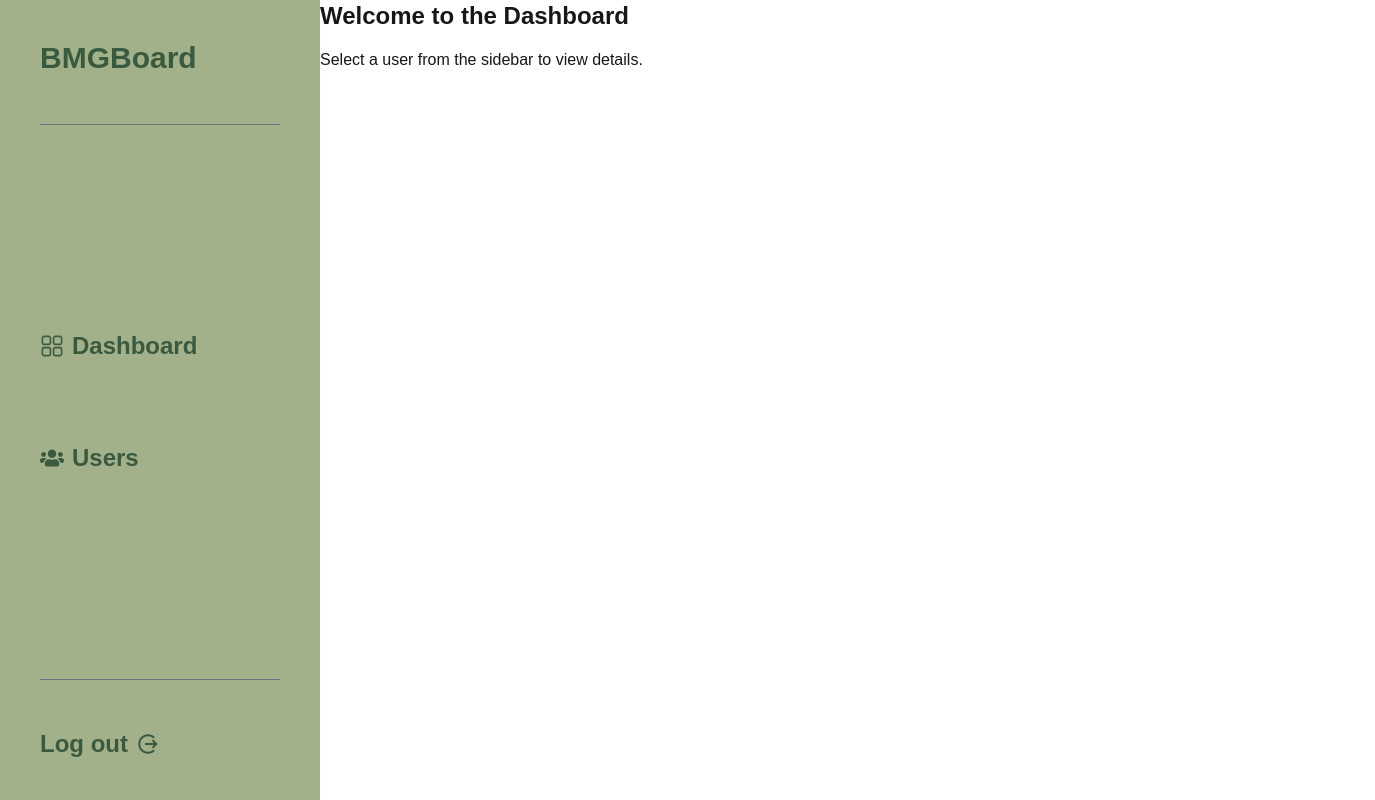
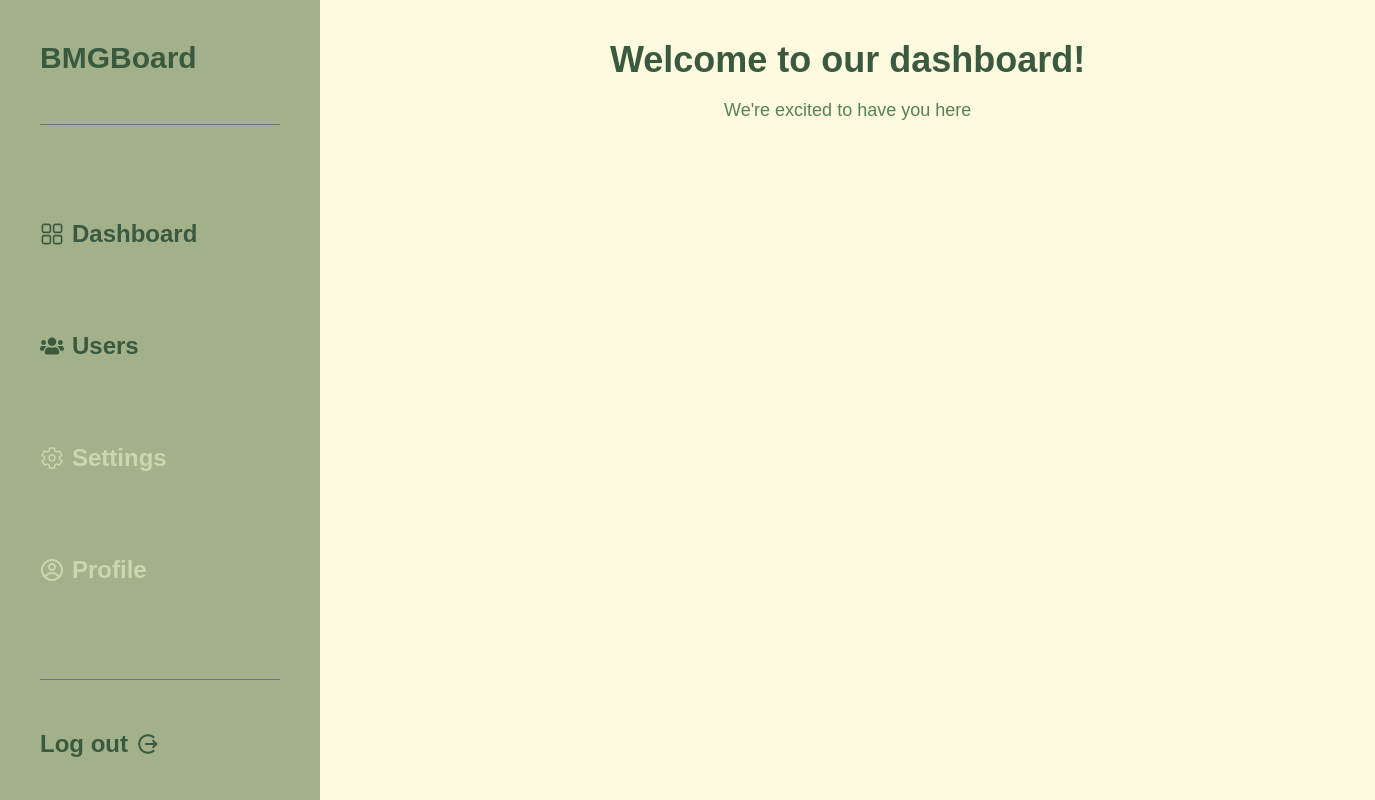
Before and after one commit to mariegrace31/my_dashboard, a Next.js app: page / in a window 1280 px wide. Shown: the whole page, 1375 px wide, since content can reach past the window. Built offline with nearby package versions, Linux system fonts and the light colour scheme.

Commit message:
Add the userprofile component

```diff
--- a/app/components/Sidebar.tsx
+++ b/app/components/Sidebar.tsx
@@ -3,21 +3,25 @@ import React from 'react';
 import { RxDashboard } from "react-icons/rx";
 import { FaUsers } from "react-icons/fa";
 import { IoMdLogOut } from "react-icons/io";
+import { IoSettingsOutline } from "react-icons/io5";
+import { CgProfile } from "react-icons/cg";
 
 function Sidebar() {
   return (
     <div className='w-[25%] bg-tertiary p-10 flex flex-col justify-between'>
       <div>
-        <h2 className='text-3xl font-black text-primary'>BMGBoard</h2>
+        <h2 className='text-3xl font-black text-primary cursor-pointer'>BMGBoard</h2>
         <hr className='mt-12 border-gray-500' />
       </div>
       <div className='flex flex-col gap-20'>
         <Link href="/" className='flex gap-2 items-center text-2xl text-primary font-bold hover:text-secondary'><RxDashboard />Dashboard</Link>
         <Link href="/users" className='flex gap-2 items-center text-2xl text-primary font-bold hover:text-secondary'><FaUsers />Users</Link>
+        <Link href=''className='flex gap-2 items-center text-2xl text-uns cursor-not-allowed font-bold'><IoSettingsOutline />Settings</Link>
+        <Link href=''className='flex gap-2 items-center text-2xl text-uns cursor-not-allowed font-bold'><CgProfile />Profile</Link>
       </div>
       <div>
         <hr className='mb-12 border-gray-500' />
-        <button className='flex gap-2 items-center text-2xl text-primary font-bold'>Log out<IoMdLogOut /></button>
+        <button className='flex gap-2 items-center text-2xl text-primary font-bold cursor-not-allowed'>Log out<IoMdLogOut /></button>
       </div>
     </div>
   )
--- /dev/null
+++ b/app/components/UserProfile.tsx
@@ -0,0 +1,31 @@
+import React from 'react';
+
+type UserProfileProps = {
+  name: string;
+  email: string;
+  phone: string;
+  address: {
+    street: string;
+    suite: string;
+    city: string;
+    zipcode: string;
+    geo: {
+      lat: string;
+      lng: string;
+    };
+  };
+};
+
+const UserProfile: React.FC<UserProfileProps> = ({ name, email, phone, address }) => {
+  return (
+    <div className="p-4 border rounded-md shadow-md">
+      <h2 className="text-2xl font-semibold">{name}</h2>
+      <p>Email: {email}</p>
+      <p>Phone: {phone}</p>
+      <p>Address: {address.street}, {address.suite}, {address.city}, {address.zipcode}</p>
+      <p>Geo: Lat: {address.geo.lat}, Lng: {address.geo.lng}</p>
+    </div>
+  );
+};
+
+export default UserProfile;
--- a/app/globals.css
+++ b/app/globals.css
@@ -15,8 +15,7 @@
 }
 
 body {
-  color: var(--foreground);
-  background: var(--background);
+  background: #FEFAE0;
   font-family:'Poppins', sans-serif;
 }
 
--- a/app/page.tsx
+++ b/app/page.tsx
@@ -2,9 +2,12 @@
 
  function HomePage() {
    return (
-    <div>
-      <h1 className="text-2xl font-bold mb-4">Welcome to the Dashboard</h1>
-      <p>Select a user from the sidebar to view details.</p>
+    <div className='p-10 w-[190%]'>
+      <div className='flex flex-col gap-4 text-center'>
+        <h1 className="text-4xl font-bold text-primary">Welcome to our dashboard!</h1>
+        <p className='font-thin text-lg text-secondary'>We're excited to have you here</p>
+      </div>
+
     </div>
    )
  }
--- a/tailwind.config.ts
+++ b/tailwind.config.ts
@@ -14,6 +14,7 @@ const config: Config = {
         primary: "#3A5A40",
         secondary: "#588157",
         tertiary: "#A3B18A",
+        uns: "#CCD5AE",
       },
     },
   },
```
